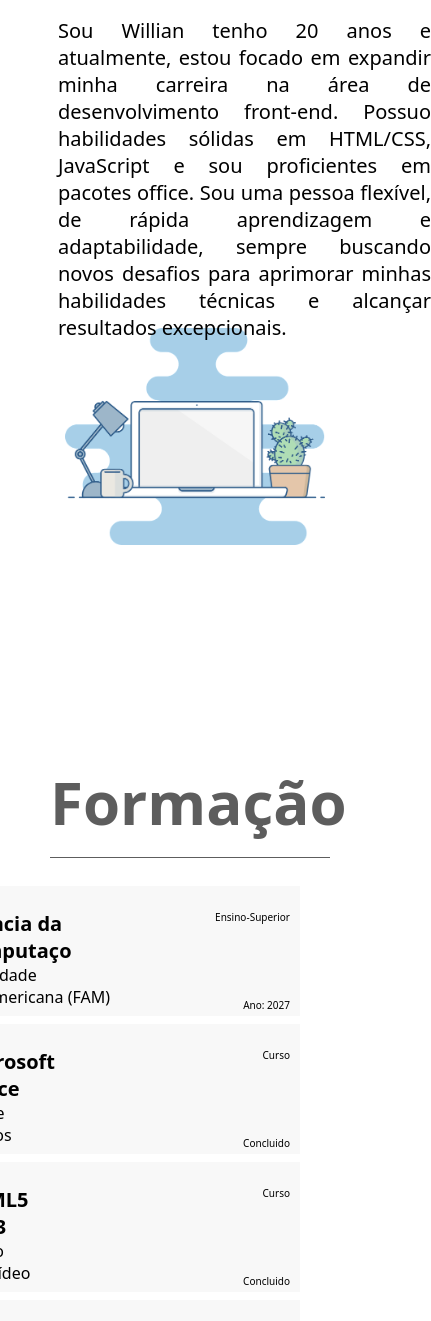
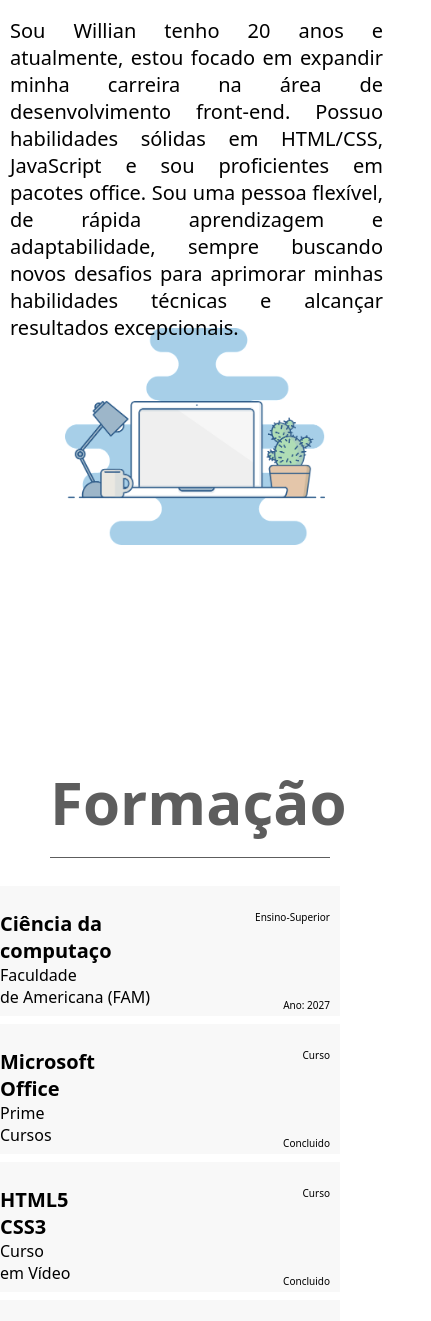
Before and after one commit to Wiiur/Portfolio01, a plain HTML site: page index.html in a window 390 px wide. Shown: the part 676-1997 px from the top of the page, 431 px wide, since content can reach past the window. Drawn offline with Linux system fonts and the light colour scheme.

Commit message:
commit 02/08

```diff
--- a/style.css
+++ b/style.css
@@ -641,7 +641,7 @@ footer#rodape p span {
         font-size: 20px;
         width: 373px;
         display: block;
-        margin: 0 48px;
+        margin: auto;
         text-align: justify;
     }
      section#sobre div#lateral{
@@ -655,7 +655,7 @@ footer#rodape p span {
     /* Formação */
     section#formacao{
         min-height: 58rem;
-        margin: 40px 50px;
+        margin: 20px 50px;
     }
     .conteiner{
         display: grid;
@@ -666,22 +666,21 @@ footer#rodape p span {
     }
     .borda {
         background-color: rgba(44, 43, 43, 0.03);
+        margin: auto;
         width: 350px;
         height: 130px;
         display: block;
         border-left: 1px solid black;
-        float: right;
         margin-top: 8px;
         margin-bottom: 0px;
     }
     .borda02 {
         background-color: rgba(44, 43, 43, 0.03);
         width: 350px;
+        margin: auto;
         height: 130px;
         display: block;
         border-left: 1px solid black;
-        float: right;
-        margin-right: 40px;
         margin-top: 8px;
     }
     /* Projeto */
```
